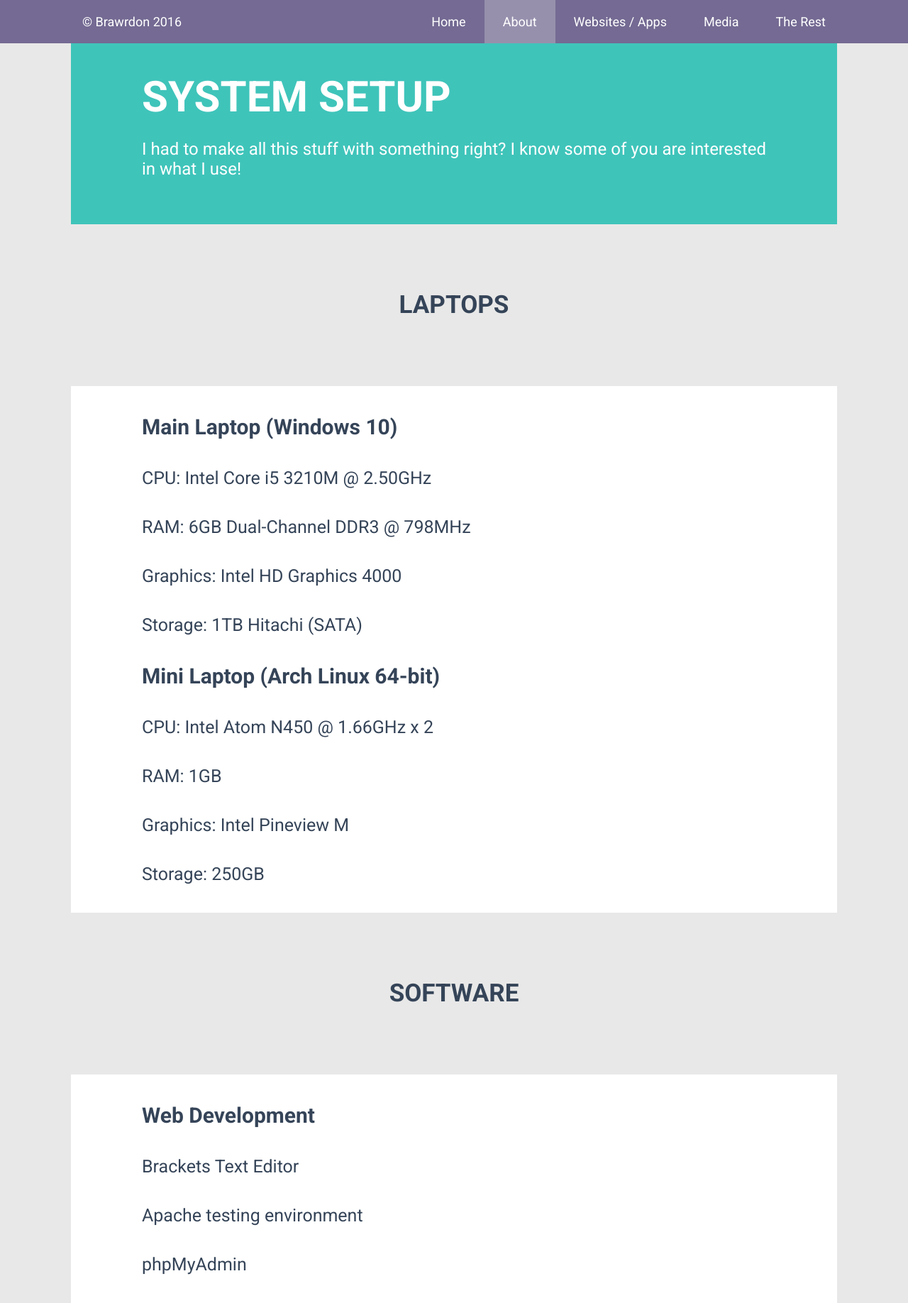
After one commit to sonilala/.com, a PHP site: page /about/system.html in a window 1280 px wide. The commit adds this page. Shown: the whole page at 71% size. Run offline with PHP 8.4, Linux system fonts and the light colour scheme.

Commit message:
Updated about page
Also added coding skills and system setup pages

```diff
--- /dev/null
+++ b/about/system.html
@@ -0,0 +1,70 @@
+<!--Copyright (c) Monday 29th December 2015 Brawrdon-->
+<!DOCTYPE html>
+<html>
+
+<head>
+    <meta charset="UTF-8">
+    <link href="../../style.css" rel="stylesheet" type="text/css">
+    <link href='https://fonts.googleapis.com/css?family=Roboto:400,500,700' rel='stylesheet' type='text/css'>
+    <link href="https://fonts.googleapis.com/icon?family=Material+Icons" rel="stylesheet">
+    <title>System &bull; Brawrdon</title>
+</head>
+
+<body>
+    <nav>
+        <ul>
+            <ul style="float:left;margin-left:90px; margin-right:0;">
+                <li><a class="menu" href="/">&copy; Brawrdon 2016</a></li>
+            </ul>
+            <li><a class="menu" href="#">The Rest</a></li>
+            <li><a class="menu" href="#">Media</a></li>
+            <li><a class="menu" href="#">Websites / Apps</a></li>
+            <li><a class="active" href="../../about">About</a></li>
+            <li><a class="menu" href="/">Home</a></li>
+        </ul>
+    </nav>
+    <div class="page-wrapper">
+
+        <div class="jumbotron">
+            <div class="page-content">
+                <h1>System Setup</h1>
+                <p>I had to make all this stuff with something right? I know some of you are interested in what I use!</p>
+            </div>
+        </div>
+        <div class="seporator">
+            <div class="page-content">
+                <h1>Laptops</h1>
+            </div>
+        </div>
+        <div class="content">
+            <div class="page-content">
+                <h2>Main Laptop (Windows 10)</h2>
+                <p>CPU: Intel Core i5 3210M @ 2.50GHz</p>
+                <p>RAM: 6GB Dual-Channel DDR3 @ 798MHz</p>
+                <p>Graphics: Intel HD Graphics 4000</p>
+                <p>Storage: 1TB Hitachi (SATA)</p>
+                <h2>Mini Laptop (Arch Linux 64-bit)</h2>
+                <p>CPU: Intel Atom N450 @ 1.66GHz x 2</p>
+                <p>RAM: 1GB</p>
+                <p>Graphics: Intel Pineview M</p>
+                <p style="padding-bottom:40px;">Storage: 250GB</p>
+            </div>
+        </div>
+        <div class="seporator">
+            <div class="page-content">
+                <h1>Software</h1>
+            </div>
+        </div>
+        <div class="content">
+            <div class="page-content">
+                <h2>Web Development</h2>
+                <p>Brackets Text Editor</p>
+                <p>Apache testing environment</p>
+                <p style="padding-bottom:40px;">phpMyAdmin</p>
+            </div>
+        </div>
+    </div>
+
+</body>
+
+</html>
--- a/facts.php
+++ b/facts.php
@@ -19,7 +19,7 @@
             <li><a class="menu" href="#">The Rest</a></li>
             <li><a class="menu" href="#">Media</a></li>
             <li><a class="menu" href="#">Websites / Apps</a></li>
-            <li><a class="active" href="../about">About</a></li>
+            <li><a class="menu" href="../about">About</a></li>
             <li><a class="menu" href="/">Home</a></li>
         </ul>
     </nav>
@@ -48,7 +48,7 @@
                             echo "<p>" . $fact_text . "</p>";
                         }
                         else {
-                            echo "<p>There is an error. (No really there was a problem)</p>";
+                            echo "<p>There was an error... Woops</p>";
                         }
 
                         mysqli_close($conn);
--- a/index.html
+++ b/index.html
@@ -58,7 +58,7 @@
                 <div class="right-two">
                     <p class="icon">
                         <img src="assets/img/buttons/support.png"></p>
-                    <p class="box-title">Support</p>
+                    <p class="box-title">Support Me</p>
                 </div>
             </a>
             <a href="facts">
--- a/style.css
+++ b/style.css
@@ -152,3 +152,31 @@ li a {
     margin: 0;
     padding: 100px 0;
 }
+
+.content {
+    background-color: #FFFFFF;
+    overflow: hidden;
+}
+
+.content h2 {
+    color: #354458;
+    margin: 0;
+    padding: 40px 0 0 0;
+}
+
+.content p {
+    color: #354458;
+    font-size: 25px;
+    margin: 0;
+    padding: 40px 0 0 0;
+}
+
+.right-image {
+    float: right;
+    margin: 0 0 0 40px;
+}
+
+.left-image {
+    float: left;
+    margin: 0 40px 0 0;
+}
```
Also changed, not shown: about.html (+40 -20 lines), about/coding.html (added, +60 -0 lines), README.md, assets/img/about/coding/git.png (added), assets/img/about/coding/hmtl-csss-php-mysql.png (added), assets/img/about/rocks.jpg (deleted), assets/img/buttons/age.png (deleted), assets/img/buttons/coding.png (added), assets/img/buttons/cv.png, assets/img/buttons/hardware.png (added), assets/img/buttons/languages.png (deleted), assets/img/buttons/me.png (added), assets/img/buttons/media.png (added), assets/img/buttons/other.png (added), 1 more files.
